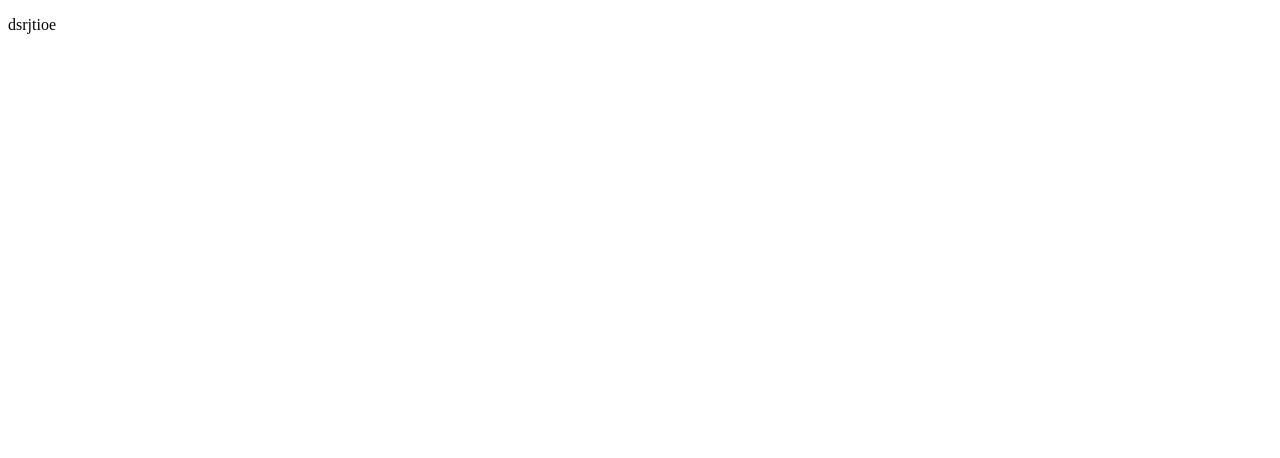
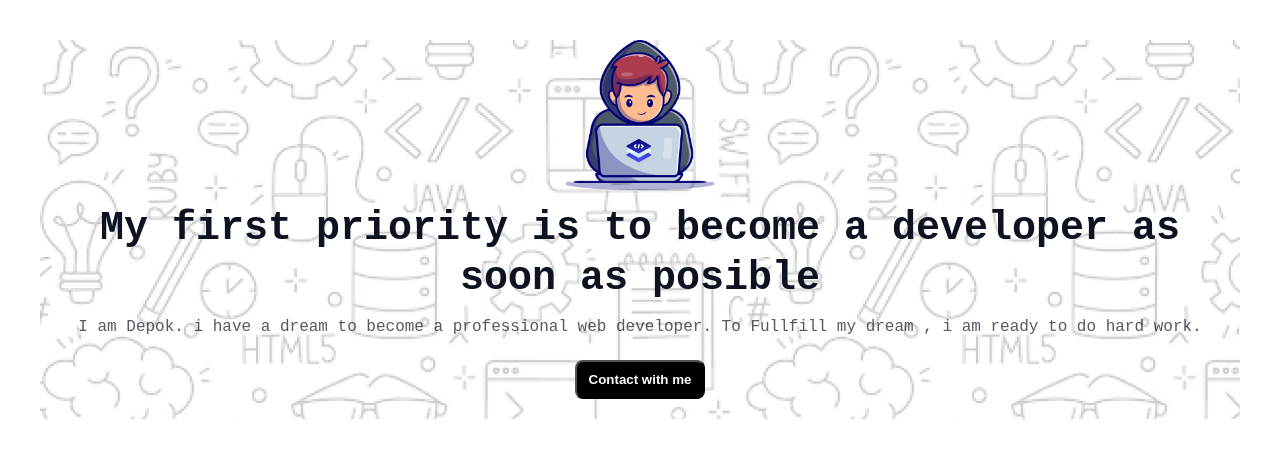
Before and after one commit to DepokChandraShil/firstAssignment, a plain HTML site: page index.html in a window 1280 px wide. Drawn offline with Linux system fonts and the light colour scheme; a web font is replaced by a local one.

Commit message:
added the first commit

```diff
--- a/index.html
+++ b/index.html
@@ -3,9 +3,28 @@
 <head>
   <meta charset="UTF-8">
   <meta name="viewport" content="width=device-width, initial-scale=1.0">
+  <link rel="stylesheet" href="style/styles.css">
   <title>Document</title>
 </head>
 <body>
-  <p>dsrjtioe</p>
+  <header>
+    <div class="container">
+      <div class="container-content">
+        <div  class="content-img">
+          <img src="assets/Group.png" alt="This is group.png" width="150px" height="150px">
+        </div>
+        <div class="content-header">
+          <h1>My first priority is to become a developer as soon as posible</h1>
+        </div>
+        <div class="content-para">
+          <p>I am Depok. i have a dream to become a professional web developer. To Fullfill my dream , i am ready to do hard work.</p>
+        </div>
+        <div>
+          <button href="#"  class="btn"><a href="#footer">Contact with me </a></button>
+        </div>
+      </div>
+    </div>
+  </header>
+
 </body>
 </html>
--- /dev/null
+++ b/style/styles.css
@@ -0,0 +1,54 @@
+@import url('https://fonts.googleapis.com/css2?family=Azeret+Mono:ital,wght@0,100..900;1,100..900&display=swap');
+
+*{
+  margin: auto;
+  padding: 0;
+}
+.container{
+ margin: 40px;
+ background-color: gray;
+
+}
+.container-content{
+  width: 100%;
+   background-color: white;
+   background-image: url(../assets/Hero-bg.png);
+   display:flex;
+   flex-direction: column;
+   align-items: center;
+   gap: 10px;
+
+}
+.content-img{
+    width: 150px;
+}
+.content-header{
+color: rgb(13, 19, 33);
+font-size: 20px;
+line-height: 50px;
+text-align: center;
+font-family: "Azeret Mono", monospace;
+font-weight: bold;
+}
+.content-para{
+  color: rgb(13, 19, 33);
+  font-size: 16px;
+  font-weight: 400;
+  line-height: 26px;
+  text-align: center;
+  opacity: 0.7;
+  margin-bottom: 10px;
+  font-family: "Azeret Mono", monospace;
+}
+.btn{
+  border-radius: 8px;
+  padding: 10px 12px;
+  color:white;
+  font-weight: 800;
+  margin-bottom: 20px;
+  background-color: black;
+}
+.btn a{
+  color:white;
+  text-decoration: none;
+}
```
Also changed, not shown: assets/Group 3.png (added), assets/Group 4.png (added), assets/Group.png (added), assets/Hero-bg.png (added), assets/Layer_1.png (added), assets/css.png (added), assets/facebook.png (added), assets/github.png (added), assets/handshake.jpg (added), assets/html.png (added), assets/js.png (added), assets/linkedin-icon 1.png (added), assets/mongodb.png (added), assets/nodejs.png (added), 1 more files, 3 other files.
